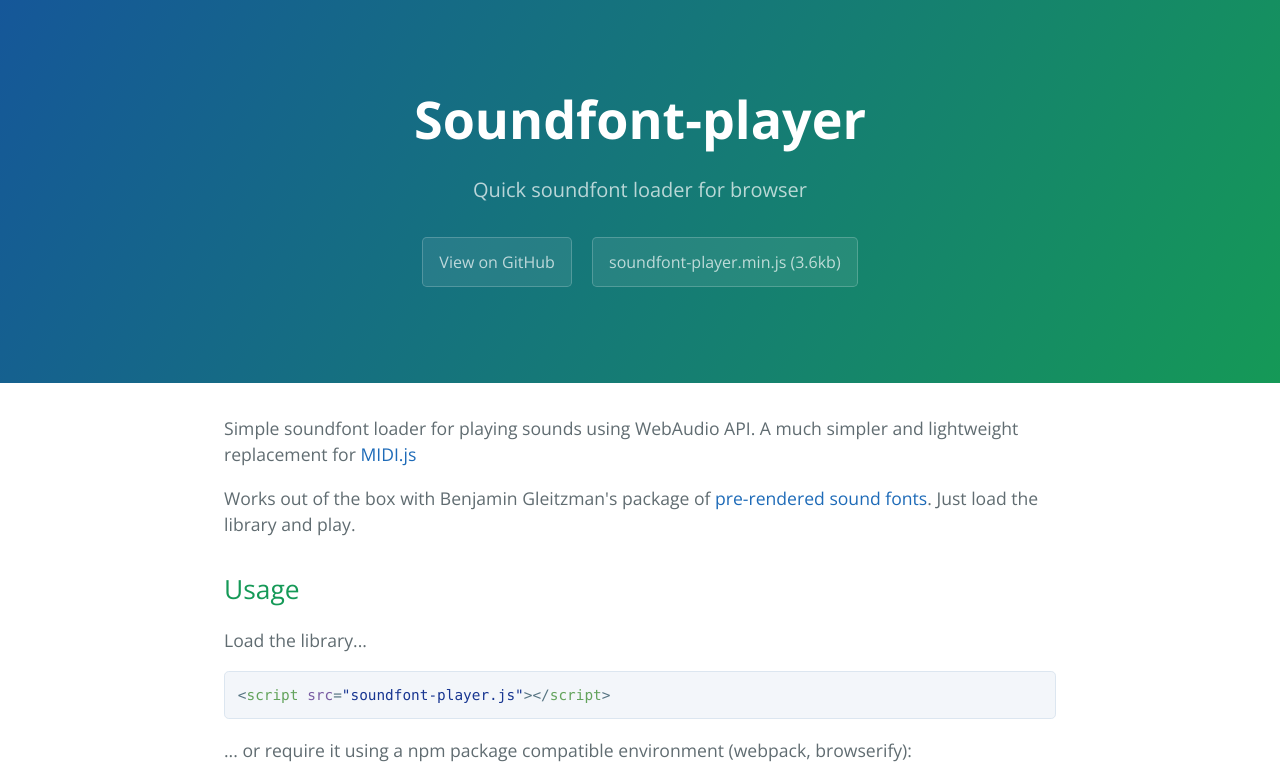
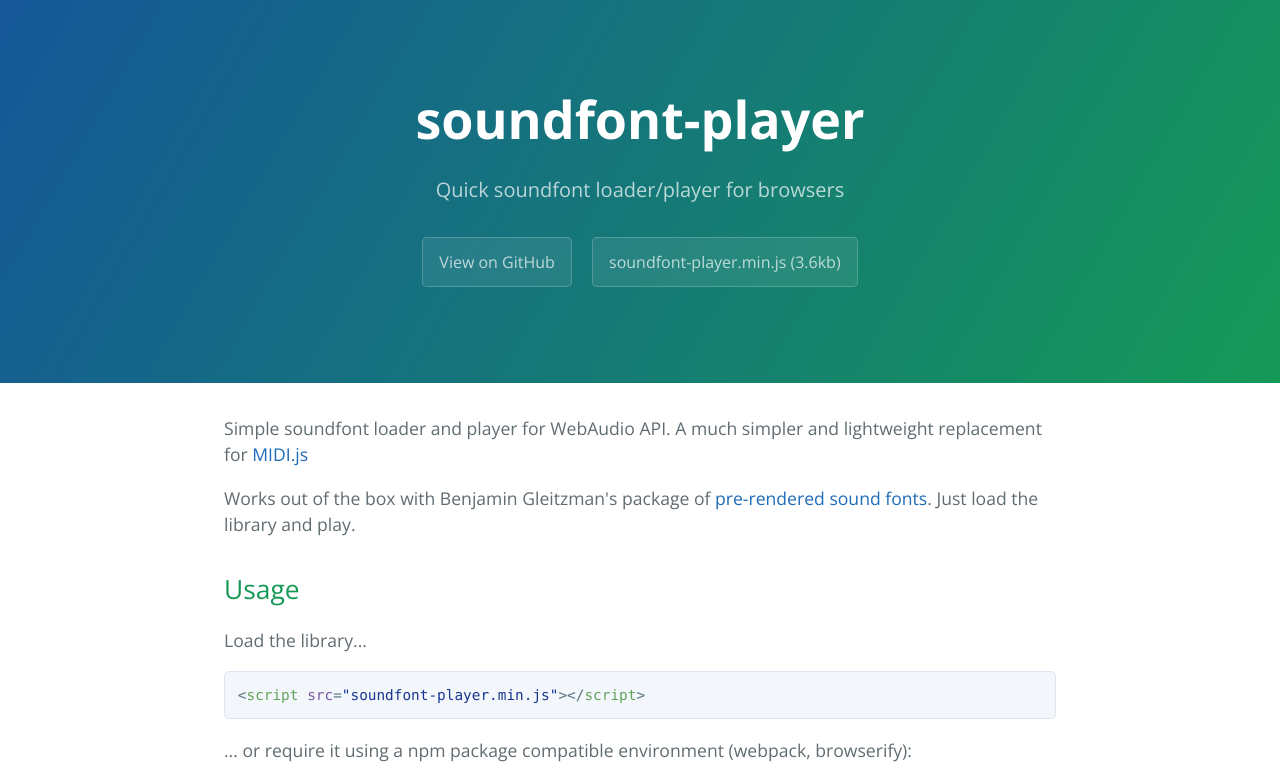
Before and after one commit to danigb/soundfont-player, a plain HTML site: page index.html in a window 1280 px wide. Shown: the top 778 px of the page. Drawn offline with nearby package versions, Linux system fonts and the light colour scheme; no server answers.

Commit message:
Minor index.html tweaks

```diff
--- a/index.html
+++ b/index.html
@@ -2,7 +2,7 @@
 <html lang="en-us">
   <head>
     <meta charset="UTF-8">
-    <title>Soundfont-player by danigb</title>
+    <title>soundfont-player by danigb</title>
     <meta name="viewport" content="width=device-width, initial-scale=1">
     <link rel="stylesheet" type="text/css" href="stylesheets/normalize.css" media="screen">
     <link href='http://fonts.googleapis.com/css?family=Open+Sans:400,700' rel='stylesheet' type='text/css'>
@@ -18,14 +18,14 @@
   </head>
   <body>
     <section class="page-header">
-      <h1 class="project-name">Soundfont-player</h1>
-      <h2 class="project-tagline">Quick soundfont loader for browser</h2>
+      <h1 class="project-name">soundfont-player</h1>
+      <h2 class="project-tagline">Quick soundfont loader/player for browsers</h2>
       <a href="https://github.com/danigb/soundfont-player" class="btn">View on GitHub</a>
       <a href="https://raw.githubusercontent.com/danigb/soundfont-player/master/dist/soundfont-loader.min.js" class="btn">soundfont-player.min.js (3.6kb)</a>
     </section>
 
     <section class="main-content">
-<p>Simple soundfont loader for playing sounds using WebAudio API. A much simpler and lightweight replacement for <a href="https://github.com/mudcube/MIDI.js">MIDI.js</a></p>
+<p>Simple soundfont loader and player for WebAudio API. A much simpler and lightweight replacement for <a href="https://github.com/mudcube/MIDI.js">MIDI.js</a></p>
 
 <p>Works out of the box with Benjamin Gleitzman's package of
 <a href="https://github.com/gleitz/midi-js-soundfonts">pre-rendered sound fonts</a>. Just load the library and play.</p>
@@ -35,7 +35,7 @@
 
 <p>Load the library...</p>
 
-<div class="highlight highlight-html"><pre>&lt;<span class="pl-ent">script</span> <span class="pl-e">src</span>=<span class="pl-s"><span class="pl-pds">"</span>soundfont-player.js<span class="pl-pds">"</span></span>&gt;&lt;/<span class="pl-ent">script</span>&gt;</pre></div>
+<div class="highlight highlight-html"><pre>&lt;<span class="pl-ent">script</span> <span class="pl-e">src</span>=<span class="pl-s"><span class="pl-pds">"</span>soundfont-player.min.js<span class="pl-pds">"</span></span>&gt;&lt;/<span class="pl-ent">script</span>&gt;</pre></div>
 
 <p>... or require it using a npm package compatible environment (webpack, browserify):</p>
 
```
